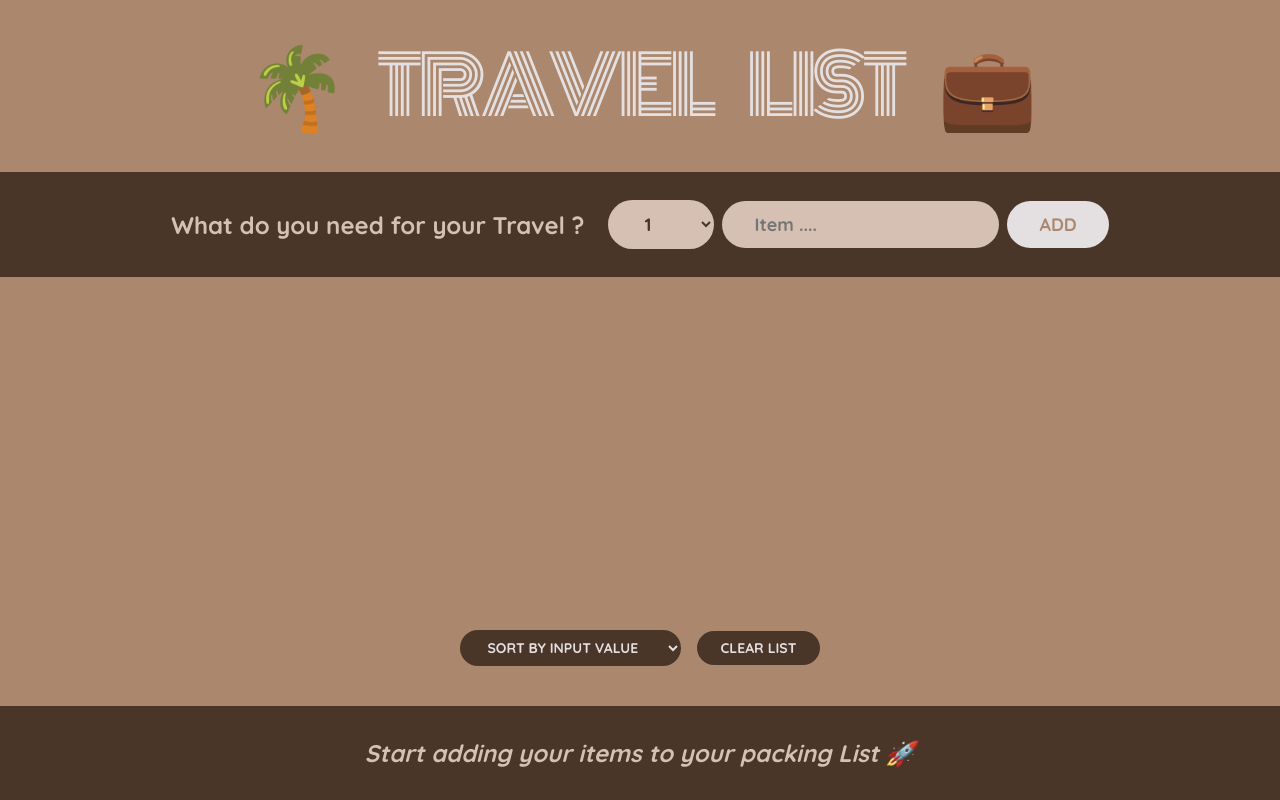
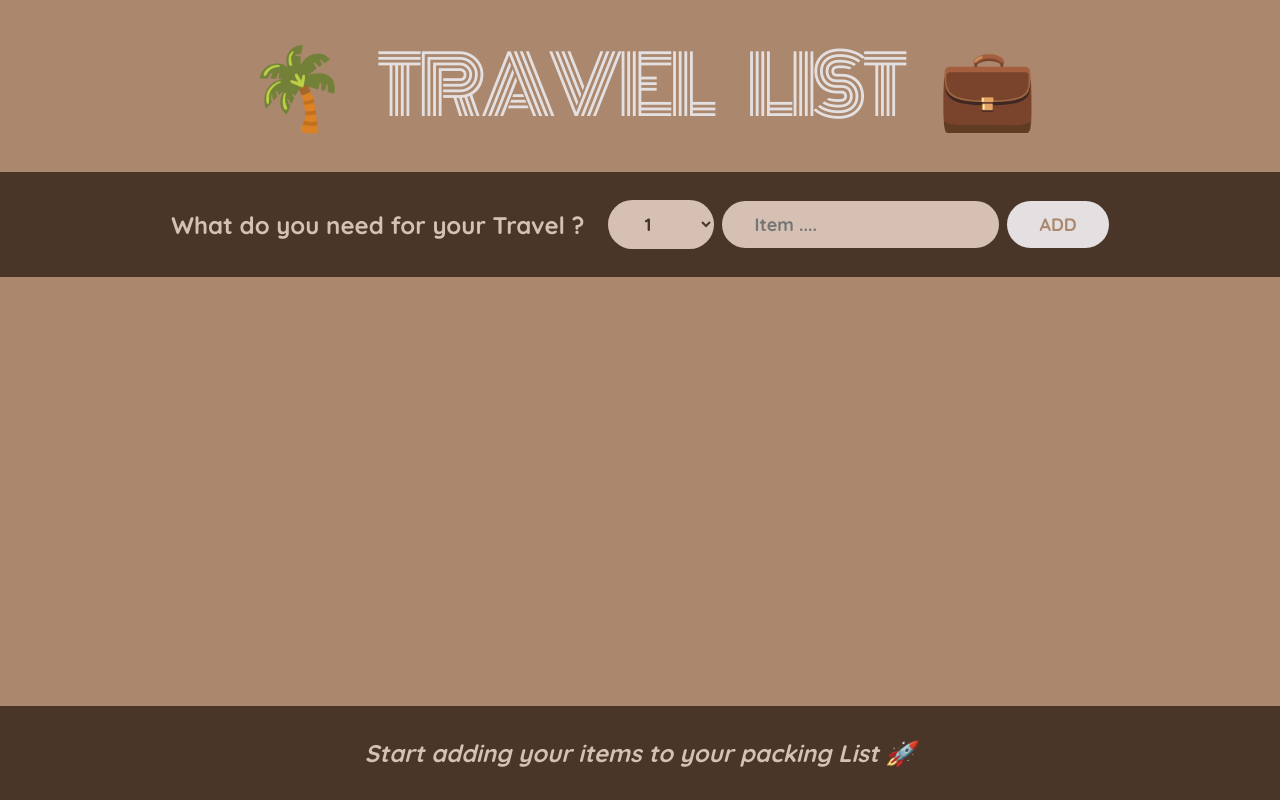
Before and after one commit to JinalShah5358/travel-list, a React (Create React App) app: page / in a window 1280 px wide. Built offline with nearby package versions, Linux system fonts and the light colour scheme.

Commit message:
23-10-2024 3rd

```diff
--- a/src/PackagingList.js
+++ b/src/PackagingList.js
@@ -36,12 +36,18 @@ export default function PackagingList({
         ))}
       </ul>
       <div className="actions">
+        {setItem.length ? (
+          <>
             <select value={sortBy} onChange={(e) => setSortBy(e.target.value)}>
               <option value="input">sort By input value</option>
               <option value="description">sort By description</option>
               <option value="Packed Item">sort By Packed Item</option>
             </select>
             <button onClick={() => onClearList()}>Clear List</button>
+          </>
+        ) : (
+          ""
+        )}
       </div>
     </div>
   );
```
Lines whose indentation alone changed are shown as unchanged.
